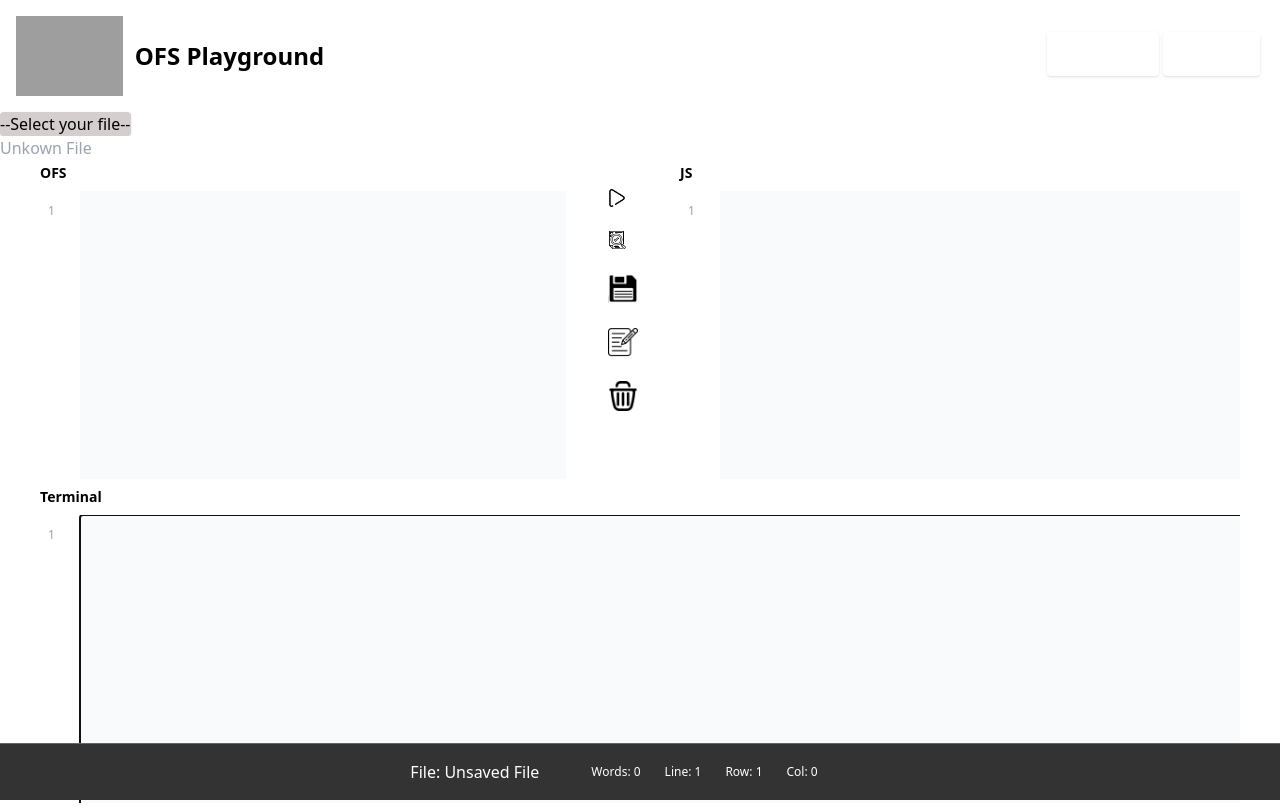
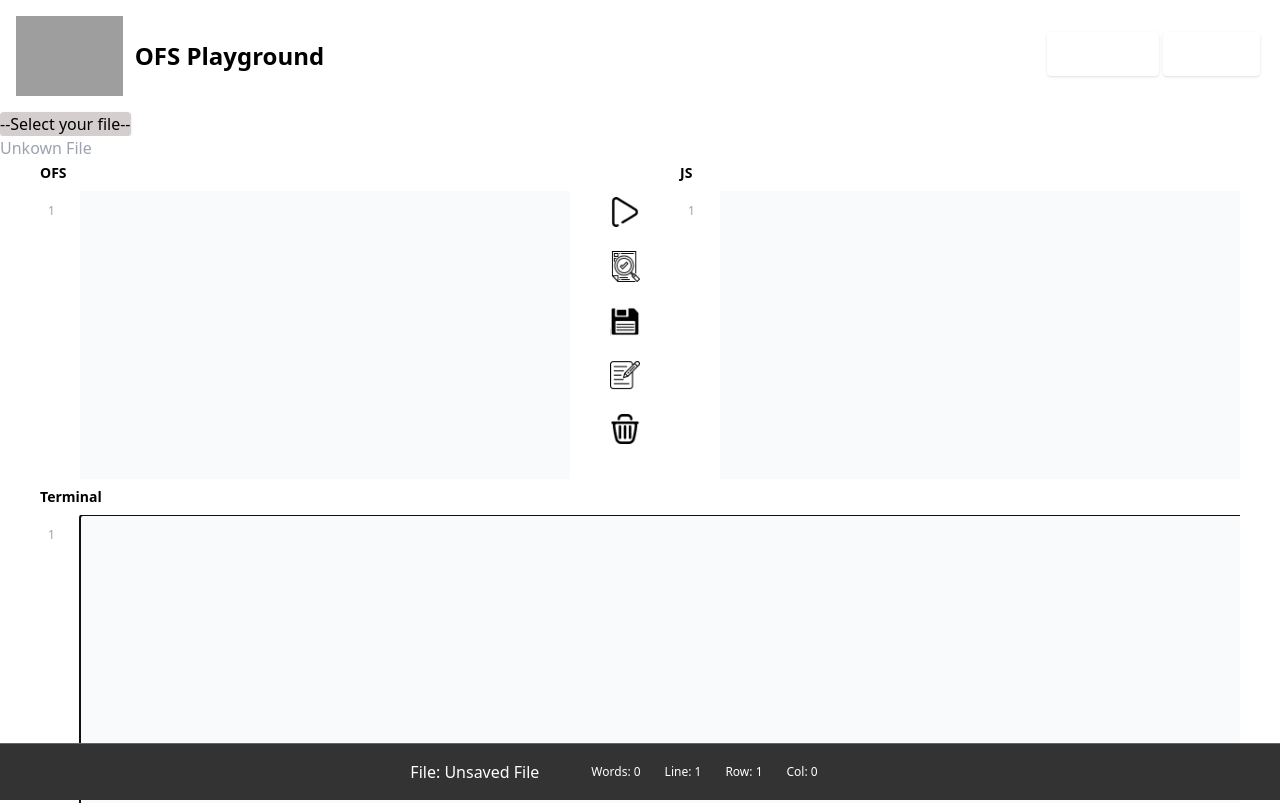
Before and after one commit to AndresLeOrozco/proyecto-ofs, a Next.js app: page / in a window 1280 px wide. Built offline with nearby package versions, Linux system fonts and the light colour scheme; grey boxes are pictures that could not be loaded.

Commit message:
Fix buttoms style

```diff
--- a/src/app/globals.css
+++ b/src/app/globals.css
@@ -17,7 +17,7 @@
 
 .btns-all{
   display: block;
-  margin: 2px;
+  margin-top: 10px;
   padding: auto;
   width: 5%;
   align-items: center;
@@ -38,8 +38,8 @@
 
 }
 
-.img-play{
-  width: 60%;
+.img{
+  width: 100%;
 }
 
 #scripts-select{
@@ -62,3 +62,7 @@
   text-align: center;
   border-top: 1px solid #666;
 }
+
+.scriptCB{
+  padding-left: 10px;
+}
--- a/src/app/page.jsx
+++ b/src/app/page.jsx
@@ -101,6 +101,7 @@ const Home = () => {
     dispatch({ type: "setInputText", payload: "" });
     dispatch({ type: "setScripts", payload: [] });
     dispatch({ type: "setTAfileName", payload: "" });
+    dispatch({ type: "setColumn", payload: 1 });
     handleRecoverScript();
   };
 
@@ -181,39 +182,35 @@ const Home = () => {
               <Image
                 src={play}
                 alt="This is a play button img"
-                className="img-play"
+                className="img"
               />
             </Button>
             <Button clickEvent={handleEvalClick} title="Evaluate">
               <Image
                 src={evaluate}
                 alt="This is a evaluate button img"
-                className="img-play"
-                width={512}
-                height={512}
+                className="img"
               />
             </Button>
             <Button clickEvent={handleSaveClick} title={"Save"}>
               <Image
                 src={save}
                 alt="This is a save button img"
-                className="img-save"
-                width={512}
-                height={512}
+                className="img"
               />
             </Button>
             <Button clickEvent={handleEditClick} title={"Edit"}>
               <Image
                 src={edit}
                 alt="This is a edit button img"
-                className="img-edit"
+                className="img"
               />
             </Button>
             <Button clickEvent={handleClearClick} title={"Clear"}>
               <Image
                 src={clear}
                 alt="This is a clear button img"
-                className="img-clear"
+                className="img"
               />
             </Button>
           </div>
```
Also changed, not shown: src/components/TextArea.jsx (line endings or trailing spaces).
